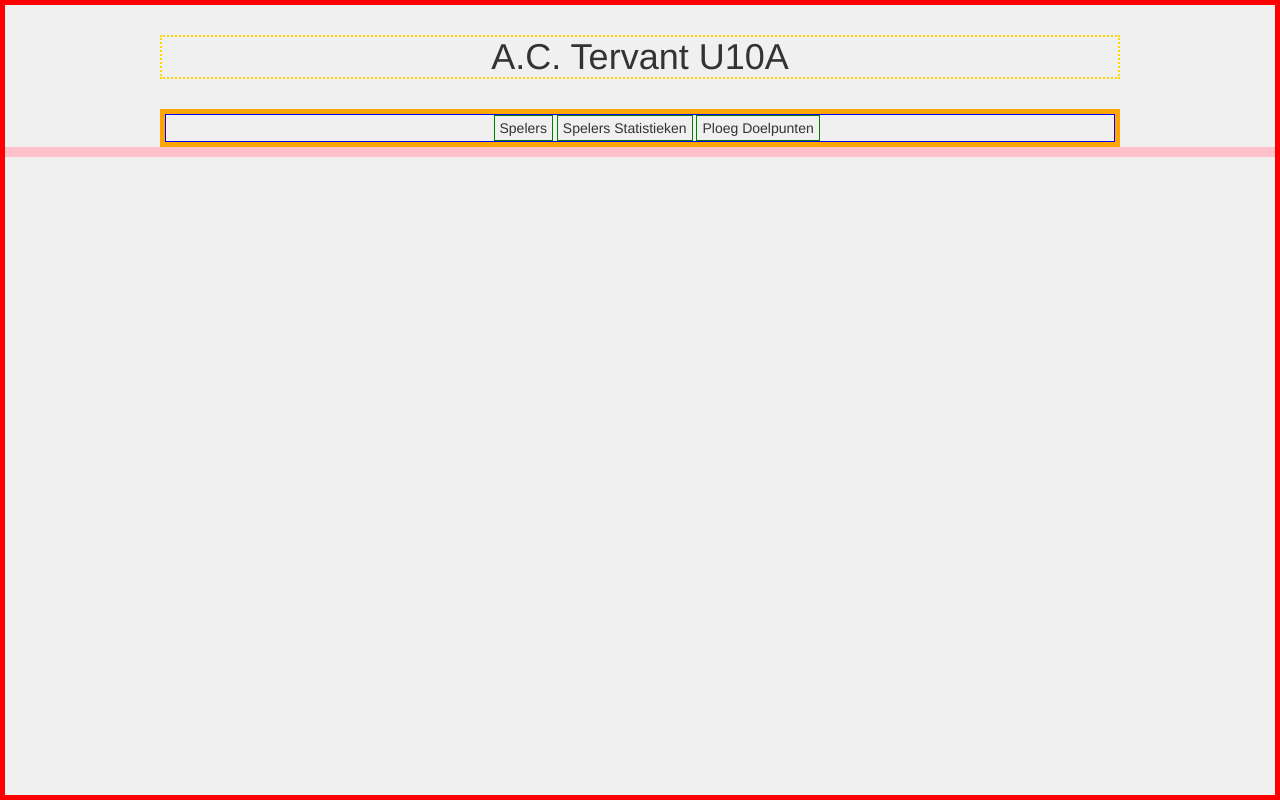
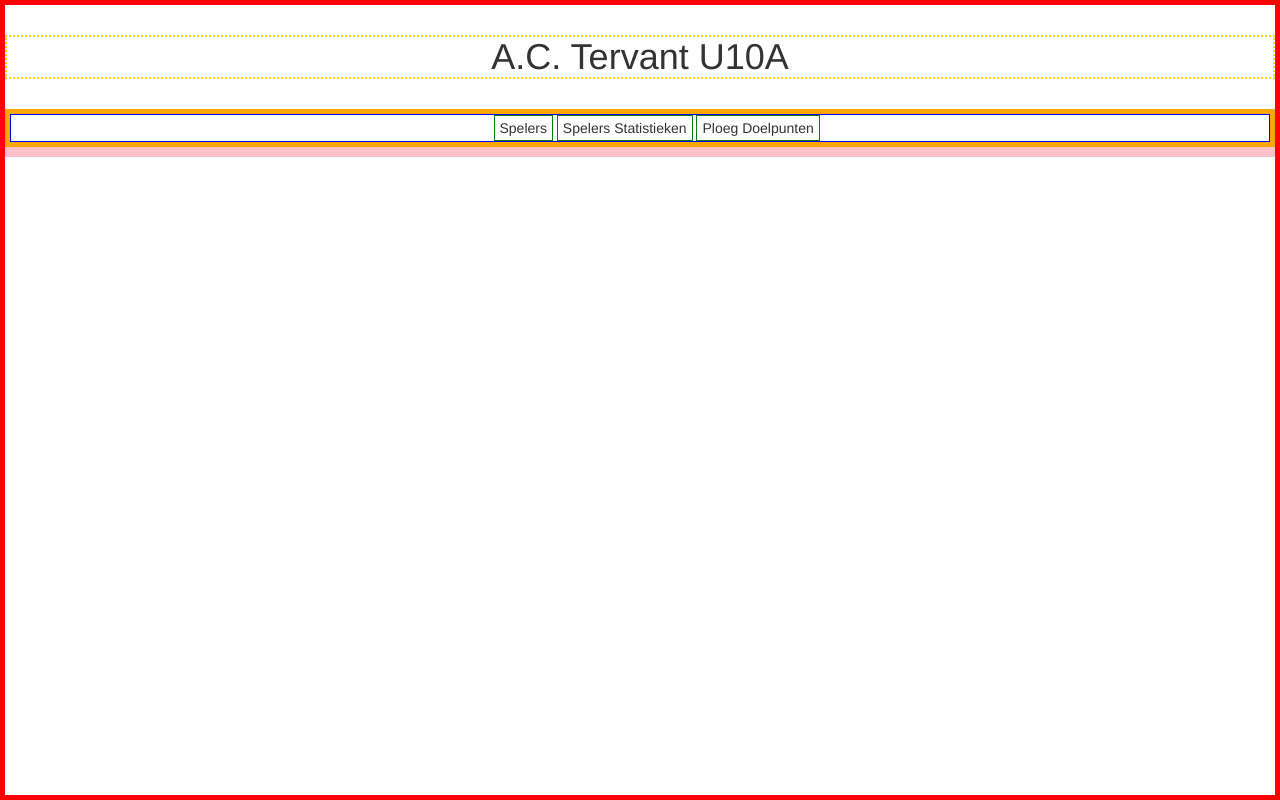
Before and after one commit to Lavezz7891/ac_tervant, a PHP site: page /spelers_tervant.php in a window 1280 px wide. Run offline with PHP 8.4, Linux system fonts and the light colour scheme; some libraries are stand-ins or nearby versions.

```diff
--- a/css/style.css
+++ b/css/style.css
@@ -1,4 +1,4 @@
-body {
+bpy {
 	background-color: #F0f0f0;
 }
 
@@ -10,14 +10,14 @@ div.main {
 
 div.main h1 {
 	text-align: center;
-	width: 960px;
+	width: auto;
 	margin: 30px auto;
 	border: 2px dotted gold;
 }
 
 div.header {
 	border: 5px solid orange;
-	width: 960px;
+	width: auto; /* 960px */
 	margin: 0 auto;
 
 }
@@ -40,4 +40,5 @@ div.header ul li {
 
 div.inner-body {
 	border: 5px solid pink;
+	/*jfnozfncounfoznvoenrnvr*/
 }
```
